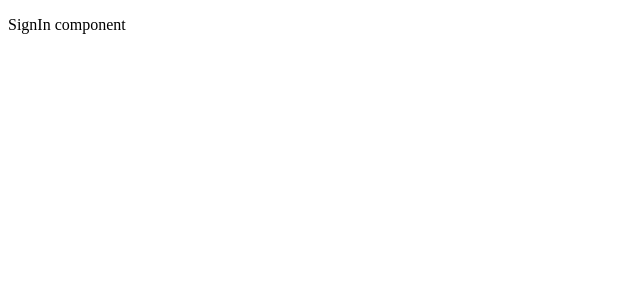
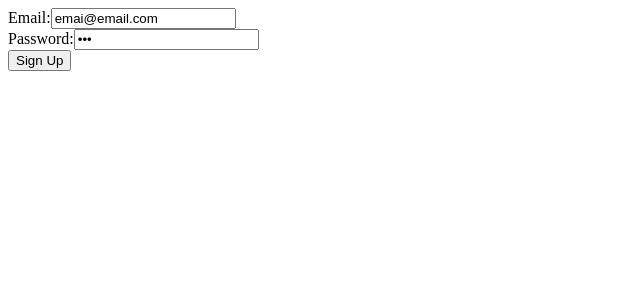
Before and after one commit to BojanIstvancic/TIme-tracker, a React (Create React App) app: page /tracker/sign-in in a window 1280 px wide. Shown: the top 300 px of the page, without its empty margins (0-640 px from the left). Built offline with nearby package versions, Linux system fonts and the light colour scheme.

Commit message:
setup signIn component

```diff
--- a/src/components/signIn/SignIn.tsx
+++ b/src/components/signIn/SignIn.tsx
@@ -1,9 +1,40 @@
+import { useState } from "react";
+
 export interface SignInProps {}
 
 const SignIn: React.FC<SignInProps> = () => {
+  const [email, setEmail] = useState("emai@email.com");
+  const [password, setPassword] = useState("123");
+
+  const handleSubmit = (e: any) => {
+    e.preventDefault();
+    console.log(email);
+    console.log(password);
+  };
+
   return (
     <>
-      <p>SignIn component</p>
+      <form onSubmit={handleSubmit}>
+        <label>Email:</label>
+        <input
+          type="email"
+          name="email"
+          value={email}
+          required
+          onChange={(e) => setEmail(e.target.value)}
+        />
+        <br />
+        <label>Password:</label>
+        <input
+          type="password"
+          name="password"
+          value={password}
+          required
+          onChange={(e) => setPassword(e.target.value)}
+        />
+        <br />
+        <input type="submit" value="Sign Up" />
+      </form>
     </>
   );
 };
```
